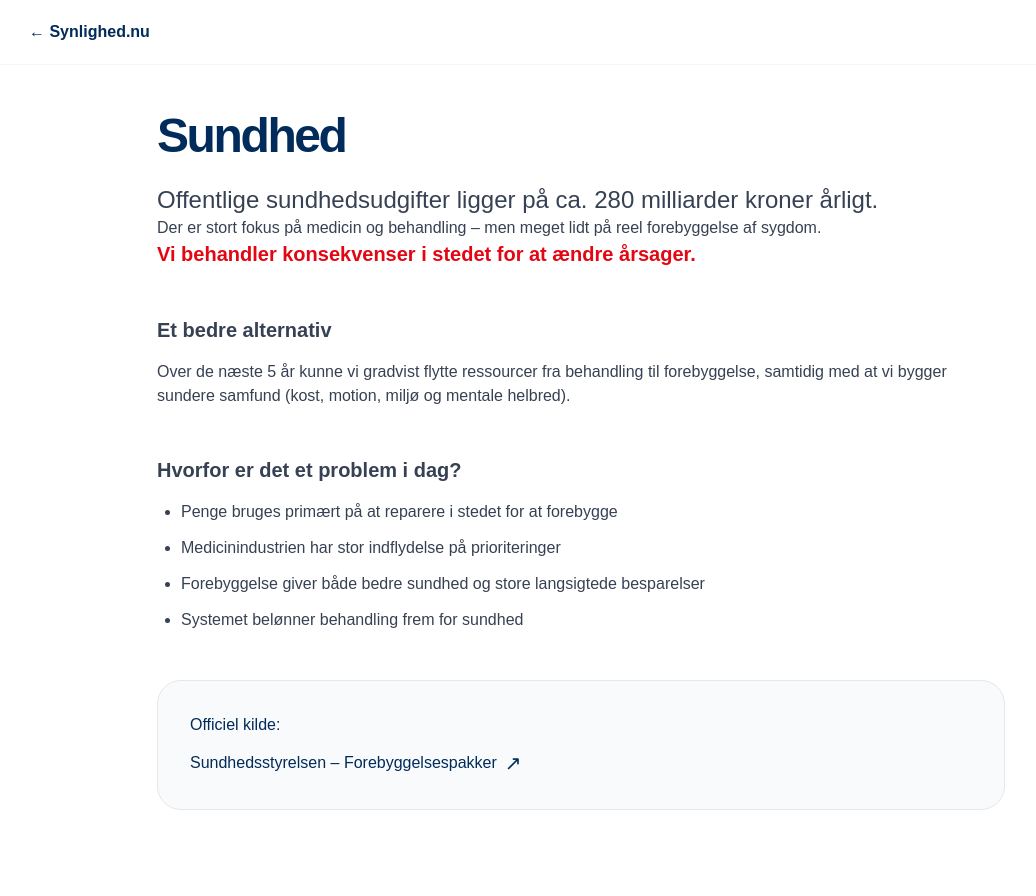
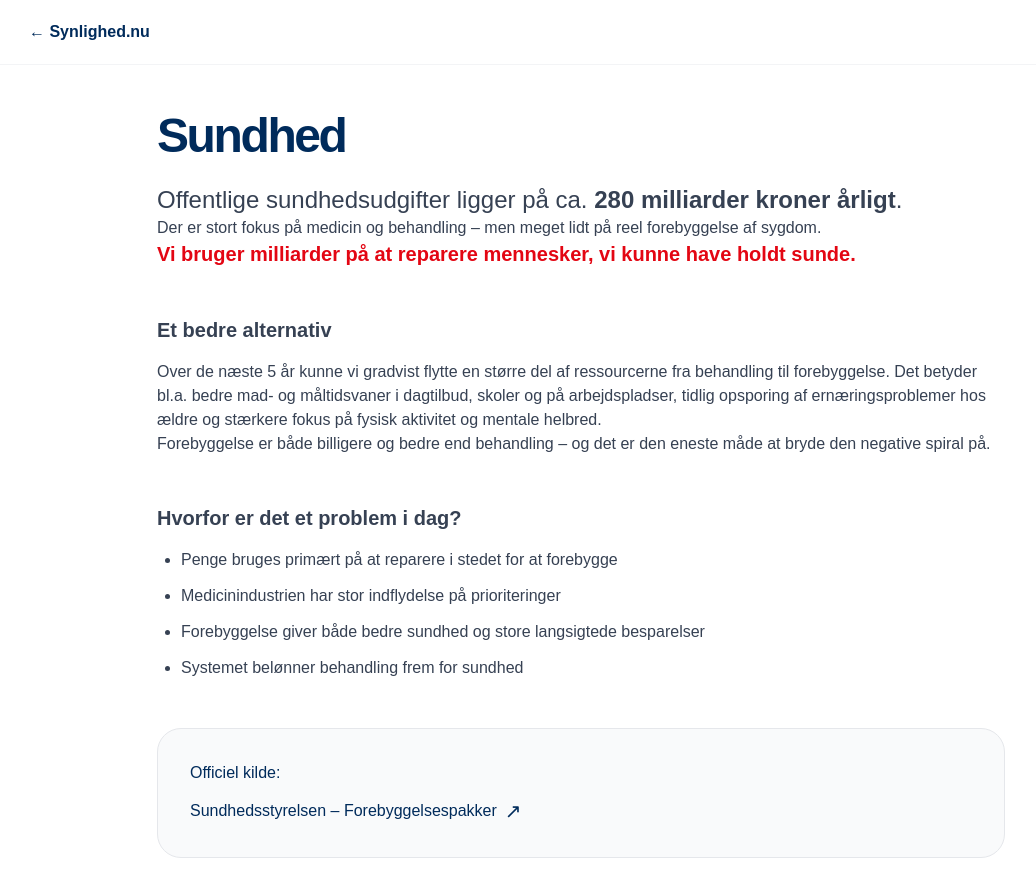
Before and after one commit to synlighed-nu/synlighed-nu-clean, a Next.js app: page /sundhed in a window 1280 px wide. Shown: the top 896 px of the page, without its empty margins (59-1095 px from the left). Built offline with nearby package versions, Linux system fonts and the light colour scheme.

Commit message:
Update page.tsx

```diff
--- a/app/sundhed/page.tsx
+++ b/app/sundhed/page.tsx
@@ -11,7 +11,7 @@ export default function SundhedPage() {
 
         <div className="prose prose-lg max-w-none text-gray-700">
           <p className="text-2xl font-medium">
-            Offentlige sundhedsudgifter ligger på ca. 280 milliarder kroner årligt.
+            Offentlige sundhedsudgifter ligger på ca. <strong>280 milliarder kroner årligt</strong>.
           </p>
 
           <p>
@@ -19,13 +19,17 @@ export default function SundhedPage() {
           </p>
 
           <p className="text-xl font-semibold text-[#E30613]">
-            Vi behandler konsekvenser i stedet for at ændre årsager.
+            Vi bruger milliarder på at reparere mennesker, vi kunne have holdt sunde.
           </p>
 
           <h3 className="text-xl font-semibold mt-12 mb-4">Et bedre alternativ</h3>
           <p>
-            Over de næste 5 år kunne vi gradvist flytte ressourcer fra behandling til forebyggelse,
-            samtidig med at vi bygger sundere samfund (kost, motion, miljø og mentale helbred).
+            Over de næste 5 år kunne vi gradvist flytte en større del af ressourcerne fra behandling til forebyggelse.
+            Det betyder bl.a. bedre mad- og måltidsvaner i dagtilbud, skoler og på arbejdspladser, tidlig opsporing af ernæringsproblemer hos ældre og stærkere fokus på fysisk aktivitet og mentale helbred.
+          </p>
+
+          <p>
+            Forebyggelse er både billigere og bedre end behandling – og det er den eneste måde at bryde den negative spiral på.
           </p>
 
           <h3 className="text-xl font-semibold mt-12 mb-4">Hvorfor er det et problem i dag?</h3>
```
